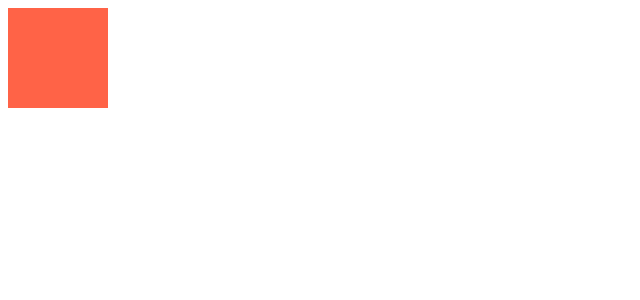
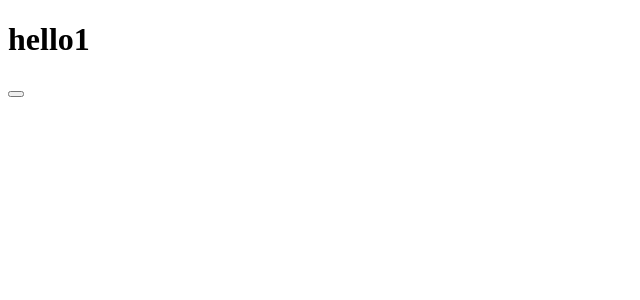
Before and after one commit to hyunjoogo/masterclass, a React (Create React App) app: page / in a window 1280 px wide. Shown: the top 300 px of the page, without its empty margins (0-640 px from the left). Built offline with nearby package versions, Linux system fonts and the light colour scheme.

Commit message:
3 finished

```diff
--- a/src/App.js
+++ /dev/null
@@ -1,21 +0,0 @@
-import styled from "styled-components";
-
-const Wrapper = styled.div`
-  display:flex
-`;
-
-const Box = styled.div`
-  background-color: tomato;
-  width: 100px;
-  height: 100px;
-`;
-
-function App() {
-  return (
-    <Wrapper>
-      <Box></Box>
-    </Wrapper>
-  )
-}
-
-export default App;
--- /dev/null
+++ b/src/App.tsx
@@ -0,0 +1,35 @@
+import styled from "styled-components";
+import Circle from "./Circle";
+
+const Container = styled.div`
+  background-color: ${props => props.theme.bgColor};
+`;
+const H1 = styled.h1`
+  color: ${props => props.theme.textColor}
+`;
+
+interface TextProps {
+  text: string;
+  number : number;
+}
+
+function Dummy({text, number}: TextProps) {
+  return <H1>{text}{number}</H1>
+}
+
+function App() {
+  const onClick = (event:React.FormEvent<HTMLButtonElement>) => {
+
+  }
+
+  return (
+    <Container>
+      <Dummy text={"hello"} number={1}/>
+      <form>
+        <button onClick={onClick}></button>
+      </form>
+    </Container>
+  )
+}
+
+export default App;
--- /dev/null
+++ b/src/Circle.tsx
@@ -0,0 +1,27 @@
+import styled from "styled-components";
+import {useState} from "react";
+
+
+interface ContainerProps {
+  bgColor: string;
+}
+
+const Container = styled.div<ContainerProps>`
+  width: 200px;
+  height: 200px;
+  background-color: ${props => props.bgColor};
+`;
+
+interface CircleProps {
+  bgColor: string;
+  borderColor? : string;
+
+}
+
+function Circle({bgColor}: CircleProps) {
+  const [ counter, setCounter ] = useState(1);
+
+  return <Container bgColor={bgColor}/>
+}
+
+export default Circle;
--- a/src/index.js
+++ b/src/index.tsx
@@ -1,11 +1,14 @@
 import React from 'react';
 import ReactDOM from 'react-dom';
 import App from './App';
-
+import {ThemeProvider} from "styled-components";
+import {darkTheme, lightTheme} from "./theme";
 
 ReactDOM.render(
   <React.StrictMode>
-    <App />
+    <ThemeProvider theme={lightTheme}>
+    <App/>
+    </ThemeProvider>
   </React.StrictMode>,
   document.getElementById('root')
 );
--- /dev/null
+++ b/src/react-app-env.d.ts
@@ -0,0 +1 @@
+/// <reference types="react-scripts" />
--- /dev/null
+++ b/src/theme.ts
@@ -0,0 +1,13 @@
+import {DefaultTheme} from "styled-components";
+
+export const lightTheme : DefaultTheme = {
+  bgColor : "white",
+  textColor: "black",
+  btnColor : "tomato"
+}
+
+export const darkTheme : DefaultTheme = {
+  bgColor : "black",
+  textColor: "white",
+  btnColor : "teal"
+}
```
Also changed, not shown: package.json (+8 -0 lines), src/styled.d.ts (added, +11 -0 lines), tsconfig.json (added, +26 -0 lines), 1 other file (tests, documents, lock files or other folders).
